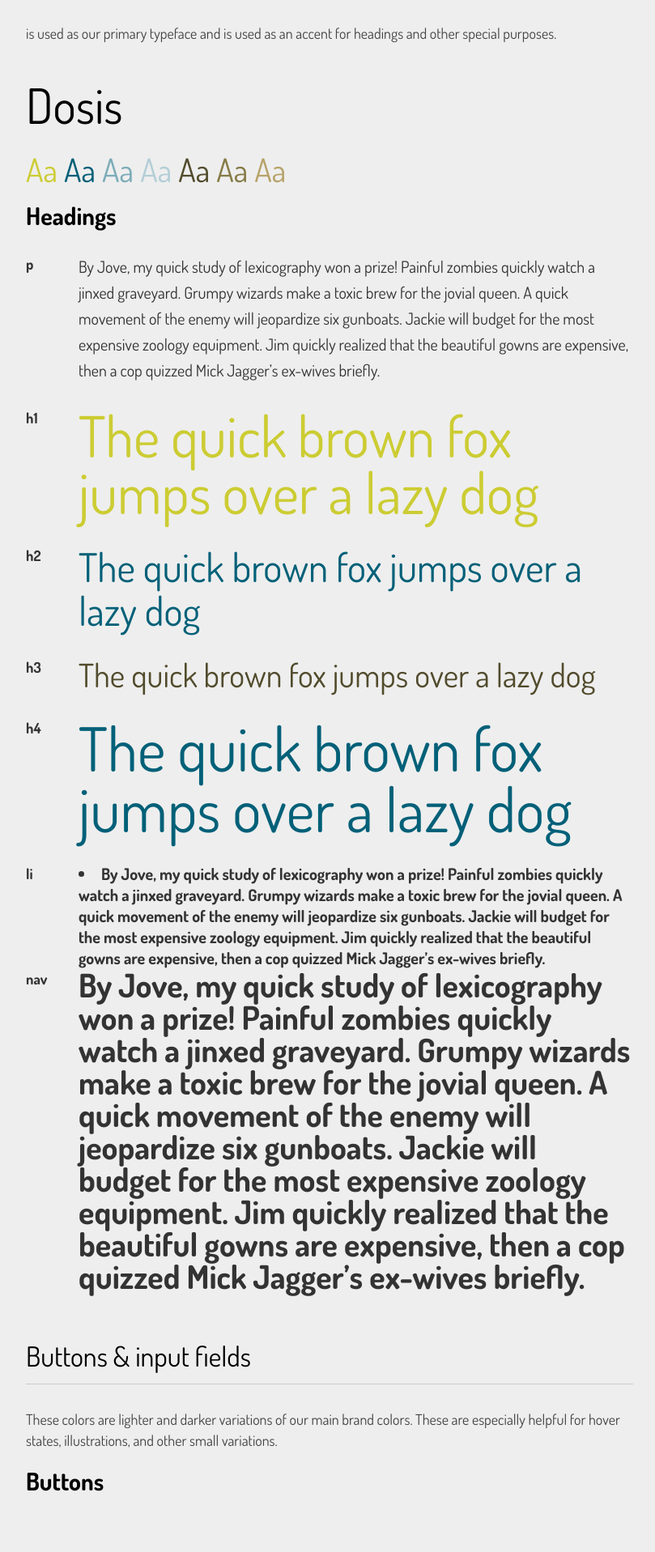
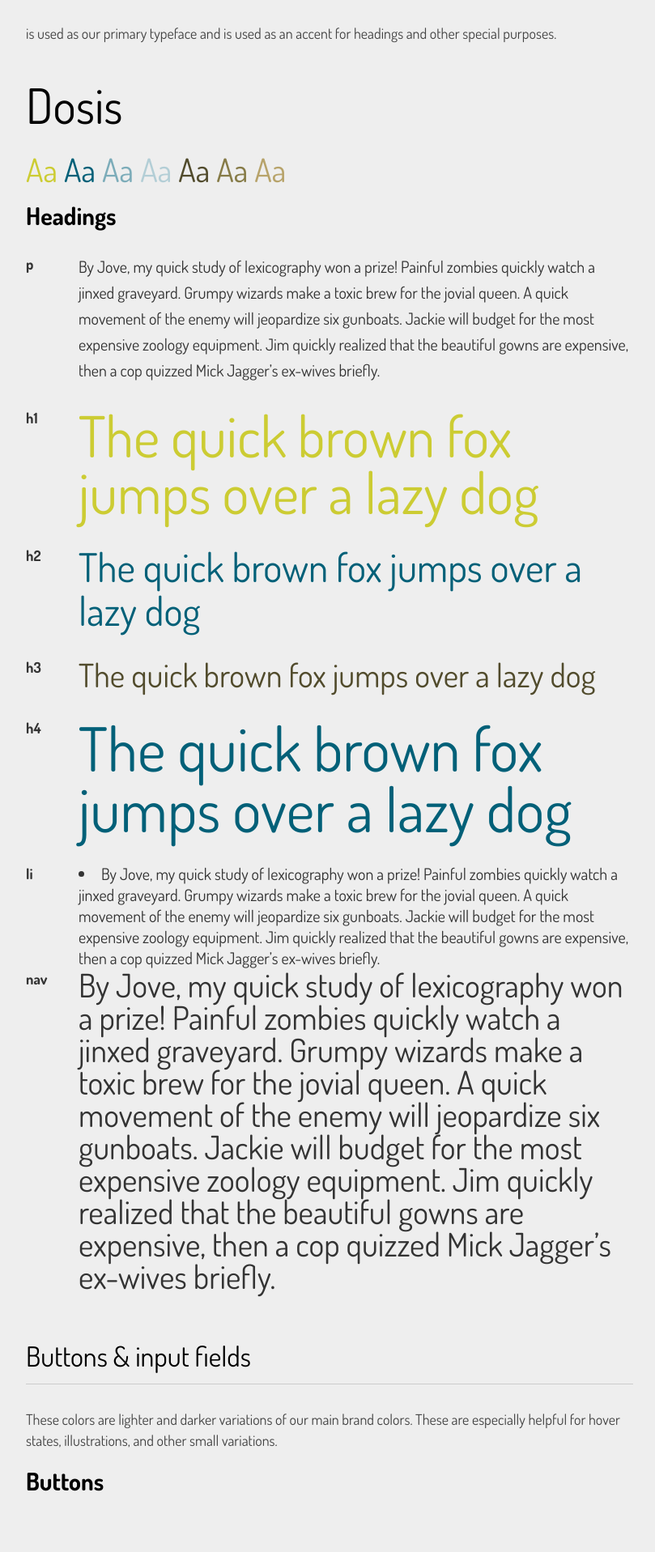
Before and after one commit to StudioAlloy/style-guide-nvb, a Jekyll site: the page built from index.html, in a window 1280 px wide. Shown: the part 4483-6400 px from the top of the page at 81% size, without its empty margins (283-1092 px from the left). Built offline with Jekyll 4.4.1, drawn with Linux system fonts in a browser that asks for light colours.

Commit message:
fixed type/fonts

```diff
--- a/_data/type.yml
+++ b/_data/type.yml
@@ -64,6 +64,7 @@
     font-size: 1rem;
     line-height: 1.3rem;
     list-style: disc;
+    font-weight: 400;
 
 - name: nav
   font-family: primary
@@ -72,3 +73,4 @@
   style: > #
     font-size: 2rem;
     line-height: 2rem;
+    font-weight: 400;
--- a/_includes/loop-fonts.html
+++ b/_includes/loop-fonts.html
@@ -4,7 +4,7 @@
   <h3>
   {% assign colors = site.data.colors | where: "kind", "primary" %}
   {% for colors in color %}
-    <span style="color: #{{ colors.color }}; font-family: '{{ item.name }}">Aa</span>
+    <span style="color: #{{ colors.color }}; font-family: '{{ item.name }}'">Aa</span>
   {% endfor %}
   </h3>
 </div>
```
